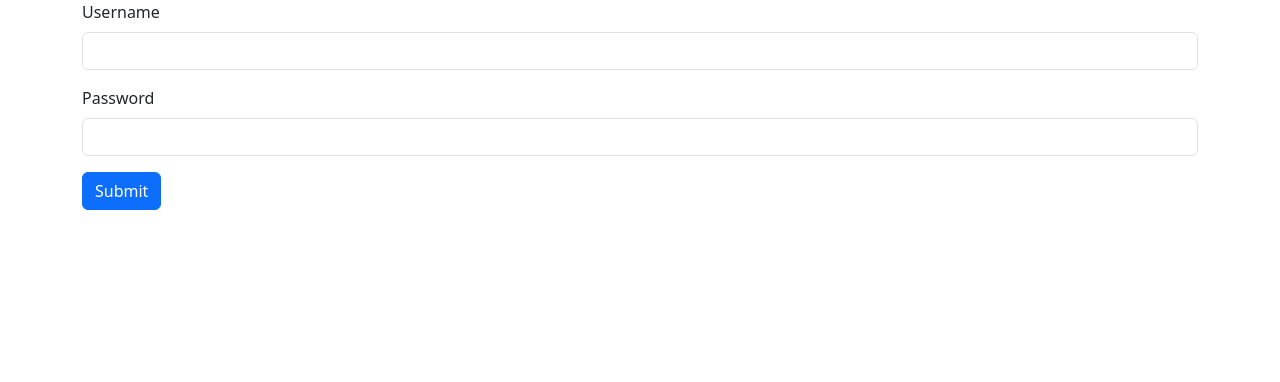
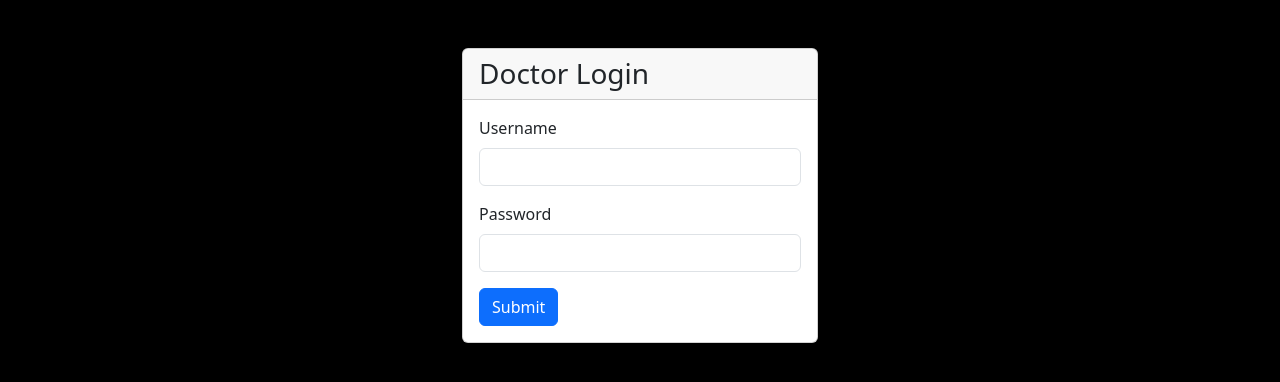
Before and after one commit to musarafhossain/MediHub, a Django app: page /login/ in a window 1280 px wide. Shown: the top 382 px of the page. Run offline with Django 5.2, Linux system fonts and the light colour scheme.

Commit message:
create login page

```diff
--- a/main/patient/templates/doctor/login.html
+++ b/main/patient/templates/doctor/login.html
@@ -1,9 +1,14 @@
 {% extends 'layout.html' %}
 {% block content %}
+    <div class='row mt-5'>
+        <div class='col-4 offset-4'>
+            <div class='card'>
+                <h3 class='card-header'>Doctor Login</h3>
+                <div class='card-body'>
                     <form>
                     <div class="mb-3">
                         <label for="exampleInputEmail1" class="form-label">Username</label>
-    <input type="email" class="form-control" id="exampleInputEmail1" aria-describedby="emailHelp">
+                        <input type="text" class="form-control" id="exampleInputText1" aria-describedby="emailHelp">
                     </div>
                     <div class="mb-3">
                         <label for="exampleInputPassword1" class="form-label">Password</label>
@@ -11,4 +16,8 @@
                     </div>
                     <button type="submit" class="btn btn-primary">Submit</button>
                     </form>
+                </div>
+            </div>
+        </div>
+    </div>
 {% endblock %}
--- a/main/templates/layout.html
+++ b/main/templates/layout.html
@@ -7,7 +7,7 @@
     <link href="https://cdn.jsdelivr.net/npm/bootstrap@5.3.3/dist/css/bootstrap.min.css" rel="stylesheet"/>
   </head>
 </head>
-<body>
+<body style='background-color: #000;'>
     <script src="https://cdn.jsdelivr.net/npm/bootstrap@5.3.3/dist/js/bootstrap.bundle.min.js"></script>
     <div class='container'>
         {% block content %}
```
Lines whose indentation alone changed are shown as unchanged.
